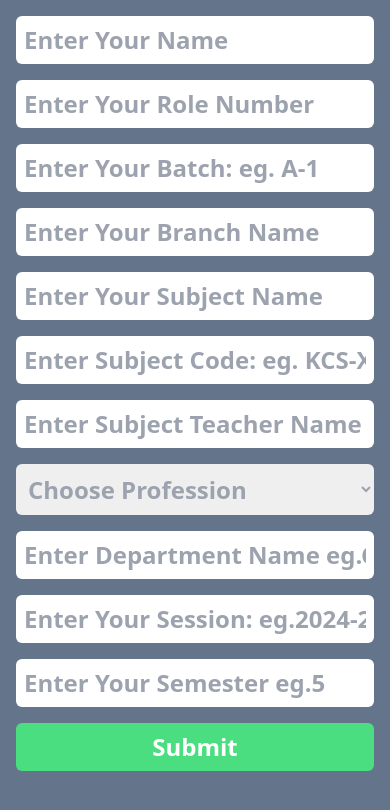
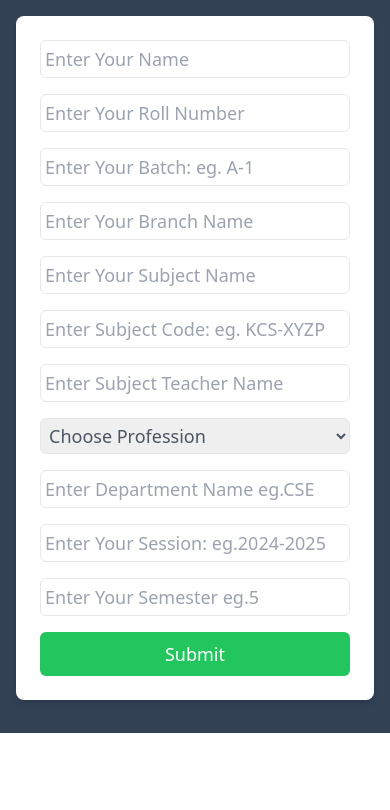
Before and after one commit to MohdSamir2001/FrontPageMaker, a React (Vite) app: page / in a window 390 px wide. Shown: the top 810 px of the page. Built offline with nearby package versions, Linux system fonts and the light colour scheme.

Commit message:
Responsive Deign

```diff
--- a/src/App.jsx
+++ b/src/App.jsx
@@ -4,7 +4,6 @@ import FrontPage from "./components/FrontPage";
 import DetailsPage from "./components/DetailsPage";
 import PageInfoContext from "./utils/DetailsContext";
 import { useState } from "react";
-import DownloadPage from "./components/DownloadPage";
 
 const App = () => {
   const [studentName, setStudentName] = useState("");
@@ -70,17 +69,23 @@ const App = () => {
         setBranchName,
       }}
     >
-      <div className="relative">
+      <div className="relative flex items-center justify-center">
         <FrontPage />
-        <div className={`absolute top-0 ${!show ? "z-20" : "z-10"}`}>
+        <div
+          className={`absolute bg-slate-700 h-full w-full top-0 ${
+            !show ? "z-20" : "z-10"
+          }`}
+        >
           <DetailsPage />
         </div>
-        <div className={`absolute top-0 ${show ? "z-20" : "z-10"}`}>
-          <DownloadPage />
-        </div>
+        <div
+          className={`absolute h-full bg-slate-700 w-full top-0 ${
+            show ? "z-20" : "z-10"
+          }`}
+        ></div>
         <button
           onClick={handleDownloadPdf}
-          className={`w-[90%] left-5  text-center absolute ${
+          className={`w-[90%] text-center absolute ${
             show ? "z-20" : "z-10"
           } top-80 bg-red-500 text-white text-2xl rounded-md p-2 font-semibold`}
         >
--- a/src/components/DetailsPage.jsx
+++ b/src/components/DetailsPage.jsx
@@ -3,8 +3,8 @@ import PageInfoContext from "../utils/DetailsContext";
 
 const DetailsPage = () => {
   const {
+    show,
     setShow,
-    show,
     setStudentName,
     setTeacherName,
     setSubjectName,
@@ -17,131 +17,72 @@ const DetailsPage = () => {
     setProfessionName,
     setBranchName,
   } = useContext(PageInfoContext);
-  const ref1 = useRef(null);
-  const ref2 = useRef(null);
-  const ref3 = useRef(null);
-  const ref4 = useRef(null);
-  const ref5 = useRef(null);
-  const ref6 = useRef(null);
-  const ref7 = useRef(null);
-  const ref8 = useRef(null);
-  const ref9 = useRef(null);
-  const ref10 = useRef(null);
-  const ref11 = useRef(null);
+
+  const refs = Array.from({ length: 11 }, () => useRef(null));
+
   const handleSubmit = (event) => {
     event.preventDefault();
     setShow(true);
-    setStudentName(ref1.current.value); // Enter Your Name
-    setRollNumber(ref2.current.value); // Enter Your Roll Number
-    setBatchNumber(ref3.current.value); // Enter Your Batch
-    setBranchName(ref4.current.value); // Enter Your Branch Name
-    setSubjectName(ref5.current.value); // Enter Your Subject Name
-    setSubjectCode(ref6.current.value); // Enter Subject Code
-    setTeacherName(ref7.current.value); // Enter Subject Teacher Name
-    setProfessionName(ref8.current.value); // Choose Profession
-    setDepartmentName(ref9.current.value); // Enter Department Name
-    setSessionNumber(ref10.current.value); // Enter Your Session
-    setSemesterNumber(ref11.current.value); // Enter Your Semester
 
-    ref1.current.value = "";
-    ref2.current.value = "";
-    ref3.current.value = "";
-    ref4.current.value = "";
-    ref5.current.value = "";
-    ref6.current.value = "";
-    ref7.current.value = "";
-    ref8.current.value = "";
-    ref9.current.value = "";
-    ref10.current.value = "";
-    ref11.current.value = "";
+    [
+      setStudentName,
+      setRollNumber,
+      setBatchNumber,
+      setBranchName,
+      setSubjectName,
+      setSubjectCode,
+      setTeacherName,
+      setProfessionName,
+      setDepartmentName,
+      setSessionNumber,
+      setSemesterNumber,
+    ].forEach((setter, index) => {
+      setter(refs[index].current.value);
+      refs[index].current.value = "";
+    });
   };
+
   return (
-    <div className="promax:bg-slate-500   s8:bg-slate-500 s8:w-[360px] s8:min-h-[740px] xr:bg-slate-500 xr:w-[414px] xr:min-h-[896px] pro:bg-slate-500 pro:w-[390px] pro:min-h-[844px] se:bg-slate-500 se:w-[375px] se:min-h-[667px] p-4 promax:min-h-[932px] w-[430px]">
-      <form className="flex flex-col gap-4" onSubmit={handleSubmit}>
-        <input
-          ref={ref1}
-          className="w-full rounded-md p-2 font-semibold text-2xl"
-          placeholder="Enter Your Name"
-          type="text"
-        />
-        <input
-          ref={ref2}
-          className="w-full rounded-md p-2 font-semibold text-2xl"
-          placeholder="Enter Your Role Number"
-          type="text"
-        />
-        <input
-          ref={ref3}
-          className="w-full rounded-md p-2 font-semibold text-2xl"
-          placeholder="Enter Your Batch: eg. A-1"
-          type="text"
-        />
-        <input
-          ref={ref4}
-          className="w-full rounded-md p-2 font-semibold text-2xl"
-          placeholder="Enter Your Branch Name"
-          type="text"
-        />
-        <input
-          ref={ref5}
-          className="w-full rounded-md p-2 font-semibold text-2xl"
-          placeholder="Enter Your Subject Name"
-          type="text"
-        />
-        <input
-          ref={ref6}
-          className="w-full rounded-md p-2 font-semibold text-2xl"
-          placeholder="Enter Subject Code: eg. KCS-XYZP"
-          type="text"
-        />
-        <input
-          ref={ref7}
-          className="w-full rounded-md p-2 font-semibold text-2xl"
-          placeholder="Enter Subject Teacher Name"
-          type="text"
-        />
-        <select
-          ref={ref8}
-          className="p-2 text-gray-400 text-2xl rounded-md font-semibold"
-        >
-          <option
-            className="font-semibold p-2"
-            value="Choose Profession"
-            key="1"
-          >
-            Choose Profession
-          </option>
-          <option
-            className="font-semibold p-2"
-            value="Assistant Professor"
-            key="2"
-          >
-            Assistant Professor
-          </option>
-          <option className="font-semibold p-2" value="Professor" key="3">
-            Professor
-          </option>
-        </select>
-        <input
-          ref={ref9}
-          className="w-full rounded-md p-2 font-semibold text-2xl"
-          placeholder="Enter Department Name eg.CSE"
-          type="text"
-        />
-        <input
-          ref={ref10}
-          className="w-full rounded-md p-2 font-semibold text-2xl"
-          placeholder="Enter Your Session: eg.2024-2025"
-          type="text"
-        />
-        <input
-          ref={ref11}
-          className="w-full rounded-md p-2 font-semibold text-2xl"
-          placeholder="Enter Your Semester eg.5"
-          type="text"
-        />
+    <div className="w-full min-h-screen p-4">
+      <form
+        className="w-full bg-white shadow-md rounded-lg p-6 flex flex-col gap-4"
+        onSubmit={handleSubmit}
+      >
+        {[
+          "Enter Your Name",
+          "Enter Your Roll Number",
+          "Enter Your Batch: eg. A-1",
+          "Enter Your Branch Name",
+          "Enter Your Subject Name",
+          "Enter Subject Code: eg. KCS-XYZP",
+          "Enter Subject Teacher Name",
+          "Choose Profession",
+          "Enter Department Name eg.CSE",
+          "Enter Your Session: eg.2024-2025",
+          "Enter Your Semester eg.5",
+        ].map((placeholder, index) => (
+          <React.Fragment key={index}>
+            {placeholder === "Choose Profession" ? (
+              <select
+                ref={refs[index]}
+                className="p-1 border rounded-md text-gray-600 text-lg"
+              >
+                <option value="">Choose Profession</option>
+                <option value="Assistant Professor">Assistant Professor</option>
+                <option value="Professor">Professor</option>
+              </select>
+            ) : (
+              <input
+                ref={refs[index]}
+                type="text"
+                placeholder={placeholder}
+                className="w-full border rounded-md p-1 text-lg"
+              />
+            )}
+          </React.Fragment>
+        ))}
         {!show && (
-          <button className="w-full bg-green-400 text-white text-2xl rounded-md p-2 font-semibold">
+          <button className="w-full bg-green-500 hover:bg-green-600 text-white rounded-md p-2 text-lg">
             Submit
           </button>
         )}
--- a/src/components/DownloadPage.jsx
+++ /dev/null
@@ -1,7 +0,0 @@
-import React from "react";
-
-const DownloadPage = () => {
-  return <div className="bg-black h-screen w-screen"></div>;
-};
-
-export default DownloadPage;
--- a/src/components/FrontPage.jsx
+++ b/src/components/FrontPage.jsx
@@ -16,7 +16,7 @@ const FrontPage = () => {
     branchName,
   } = useContext(PageInfoContext);
   return (
-    <div id="content-to-pdf">
+    <div id="content-to-pdf" className="">
       <div className="pl-10 pr-6 py-8  flex  flex-col items-center">
         <img src={logo} alt="" />
         <h1 className="font-semibold text-2xl">A Lab Practical File</h1>
--- /dev/null
+++ b/src/components/FrontPage1.jsx
@@ -0,0 +1,68 @@
+import React from "react";
+
+const FrontPage1 = () => {
+  [
+    setStudentName,
+    setTeacherName,
+    setSubjectName,
+    setSubjectCode,
+    setDepartmentName,
+    setSemesterNumber,
+    setSessionNumber,
+    setBatchNumber,
+    setRollNumber,
+    setProfessionName,
+    setBranchName,
+  ].forEach((setter, index) => {
+    setter(refs[index].current.value);
+    refs[index].current.value = "";
+  });
+  const {
+    show,
+    setShow,
+    setStudentName,
+    setTeacherName,
+    setSubjectName,
+    setSubjectCode,
+    setDepartmentName,
+    setSemesterNumber,
+    setSessionNumber,
+    setBatchNumber,
+    setRollNumber,
+    setProfessionName,
+    setBranchName,
+  } = useContext(PageInfoContext);
+  const refs = Array.from({ length: 11 }, () => useRef(null));
+  return (
+    <div>
+      <form>
+        {[
+          "Enter Your Name",
+          "Enter Your Roll Number",
+          "Enter Your Batch: eg. A-1",
+          "Enter Your Branch Name",
+          "Enter Your Subject Name",
+          "Enter Subject Code: eg. KCS-XYZP",
+          "Enter Subject Teacher Name",
+          "Choose Profession",
+          "Enter Department Name eg.CSE",
+          "Enter Your Session: eg.2024-2025",
+          "Enter Your Semester eg.5",
+        ].map((placeholder, index) => (
+          <>
+            {placeholder === "Choose Profession" ? (
+              <select ref={refs[index]} name="" id="">
+                <option value=""></option>
+                <option value=""></option>
+              </select>
+            ) : (
+              <input type="text" ref={refs[index]} placeholder={placeholder} />
+            )}
+          </>
+        ))}
+      </form>
+    </div>
+  );
+};
+
+export default FrontPage1;
```
